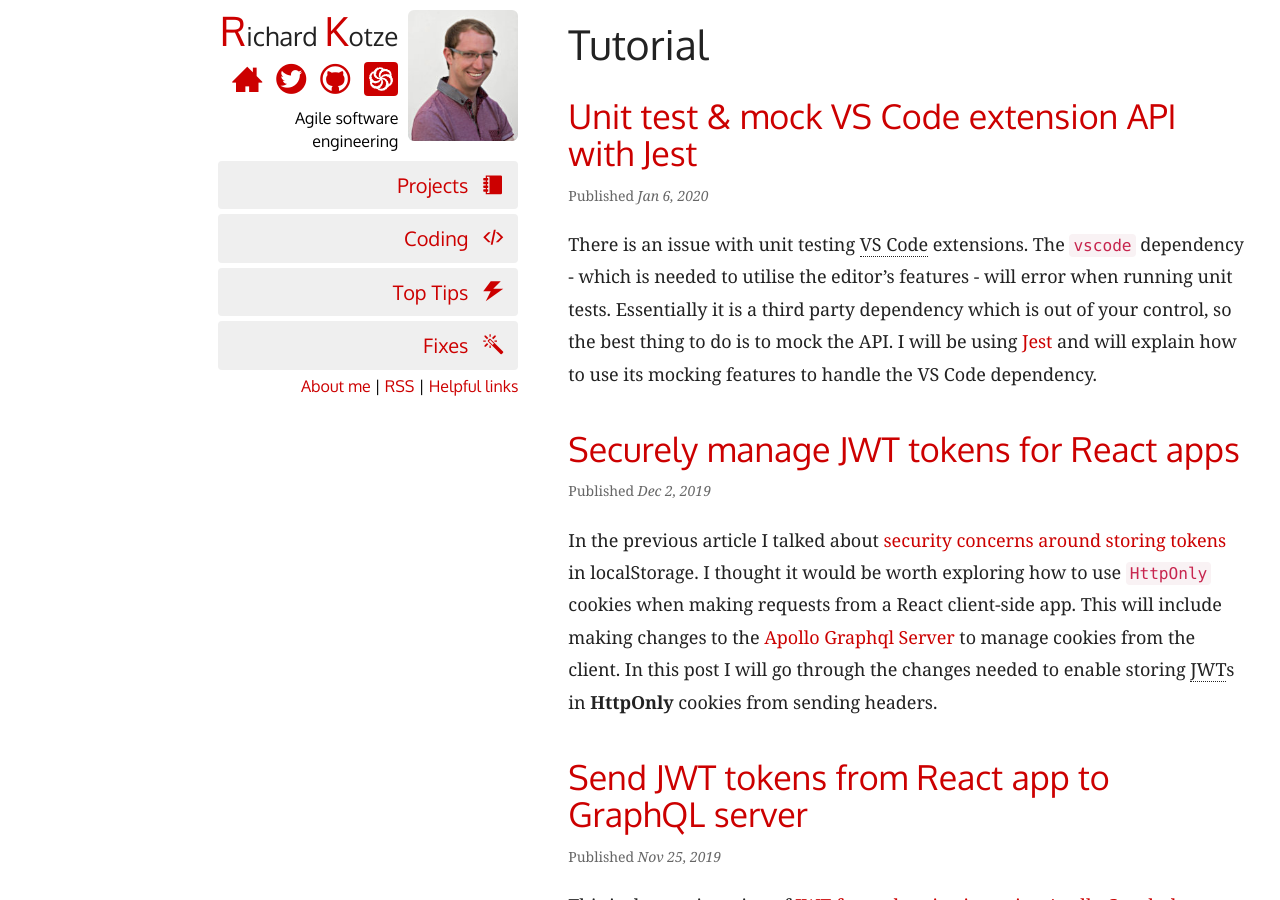
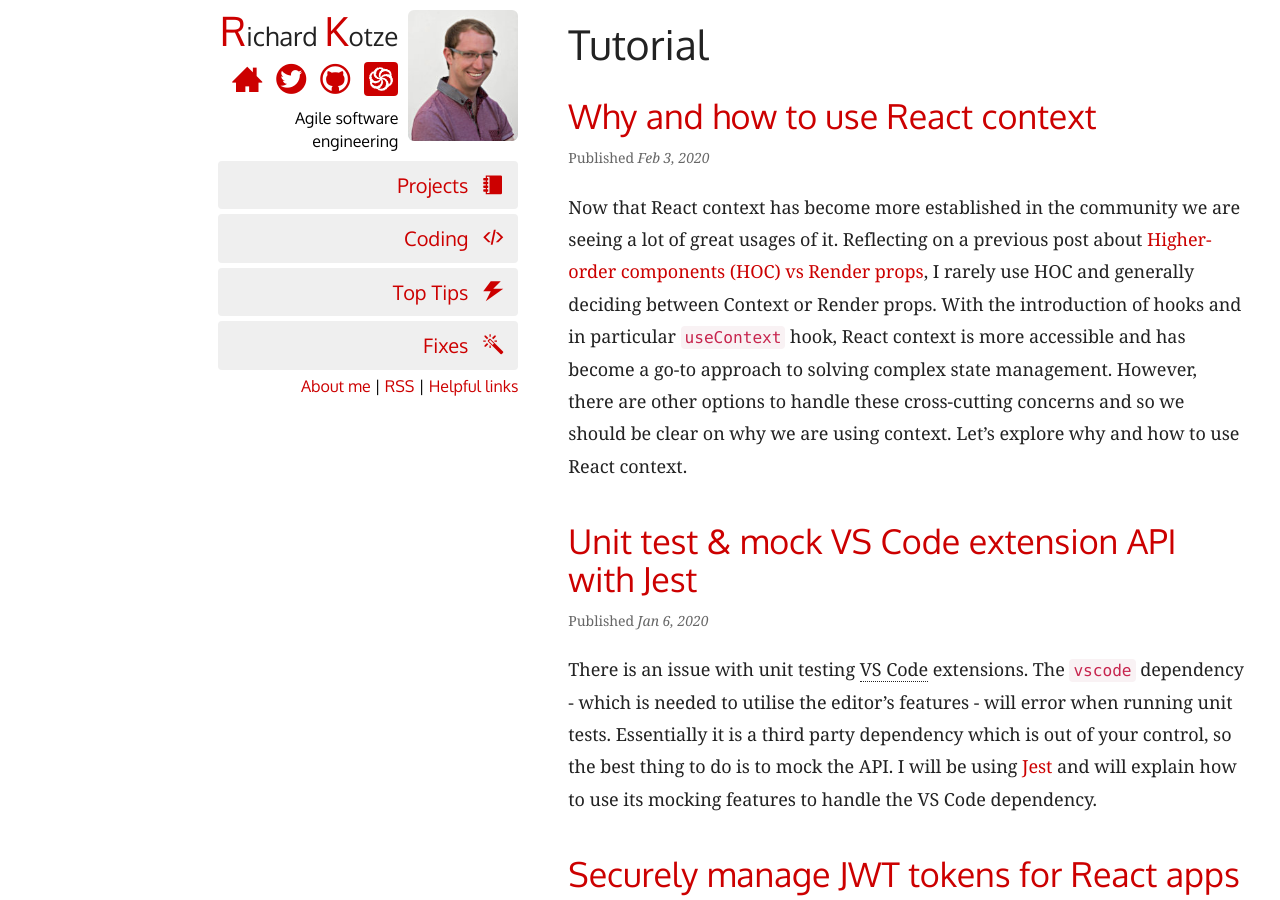
Before and after one commit to rkotze/rkotze.github.io, a Jekyll site: the page built from tags/tutorial.md, in a window 1280 px wide and 900 px high. Built offline with Jekyll 4.4.1, drawn with Linux system fonts in a browser that asks for light colours.

Commit message:
Ready react context post to be published

```diff
--- a/_posts/2019-11-11-react-hooks-usereducer-usecontext.md
+++ b/_posts/2019-11-11-react-hooks-usereducer-usecontext.md
@@ -80,6 +80,8 @@
 
 Explore the CodeSandbox ([useReducer and useContext React todo app](https://codesandbox.io/s/react-todo-reducer-and-context-mz1mo){:target="\_blank" rel="noopener"}) below to see how it's all connected.
 
+See my new post refactoring the above CodeSandbox [why and how to use React context](/coding/why-how-use-react-context).
+
 <iframe
      src="https://codesandbox.io/embed/todo-reducer-and-context-mz1mo?autoresize=1&fontsize=14"
      style="width:100%; height:500px; border:0; border-radius: 4px; overflow:hidden;"
```
Also changed, not shown: _posts/2020-02-03-react-context-why-how.md (renamed from _drafts/2020-02-03-react-context-why-how.md, +1 -1 lines).
